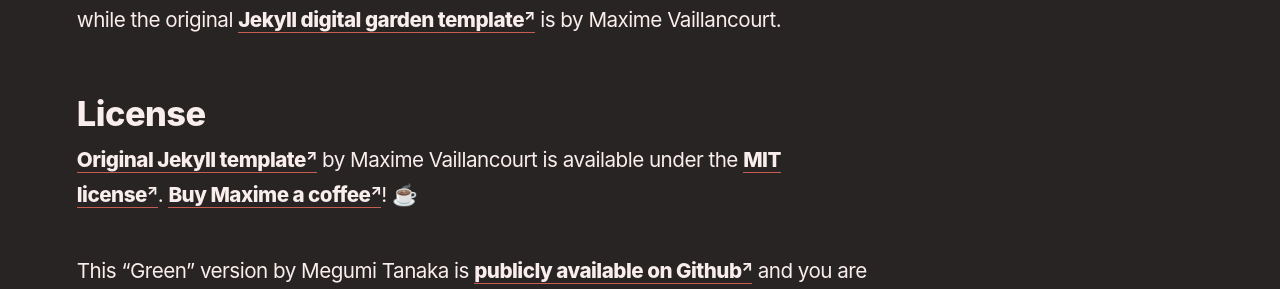
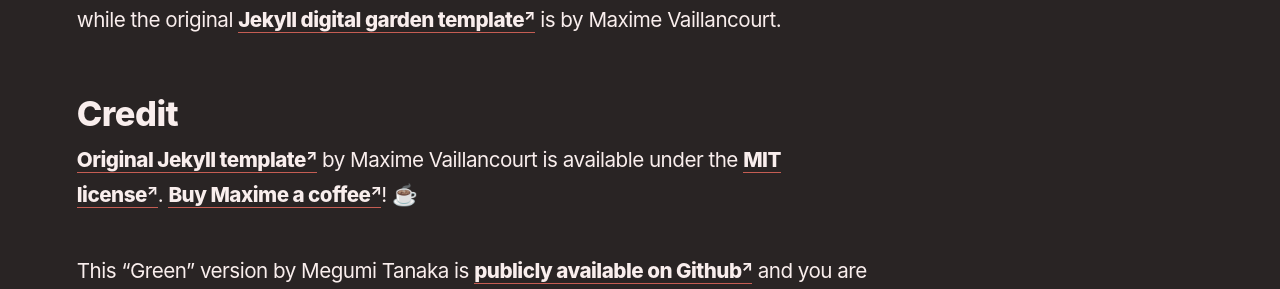
Before and after one commit to reddy2go/redgarden, a Jekyll site: the page built from _notes/digital garden.md, in a window 1280 px wide. Shown: the part 475-764 px from the top of the page. Built offline with Jekyll 4.4.1, drawn with Linux system fonts in a browser that asks for light colours; some web fonts are replaced; Markdown is read by kramdown in place of the engine named in the settings.

Commit message:
auto commit

```diff
--- a/_notes/digital garden.md
+++ b/_notes/digital garden.md
@@ -5,7 +5,7 @@
 
 this Jekyll template publishes my thoughts from [Obsidian](https://obsidian.md/) with backlinks, notes graph, and wikilink support. i'm using the template modified by [Megumi Tanaka](https://github.com/meewgumi/green-web-template), while the original [Jekyll digital garden template](https://github.com/maximevaillancourt/digital-garden-jekyll-template) is by Maxime Vaillancourt.
 
-### License
+### Credit
 [Original Jekyll template](https://github.com/maximevaillancourt/digital-garden-jekyll-template) by Maxime Vaillancourt is available under the [MIT license](https://garden.megu.space/LICENSE.md). [Buy Maxime a coffee](https://ko-fi.com/maximevaillancourt)! ☕️
 
 This “Green” version by Megumi Tanaka is [publicly available on Github](https://github.com/meewgumi/green-web-template) and you are free to edit as you wish! [Buy Megumi a tea](https://www.buymeacoffee.com/megumi)! 🍵
```
